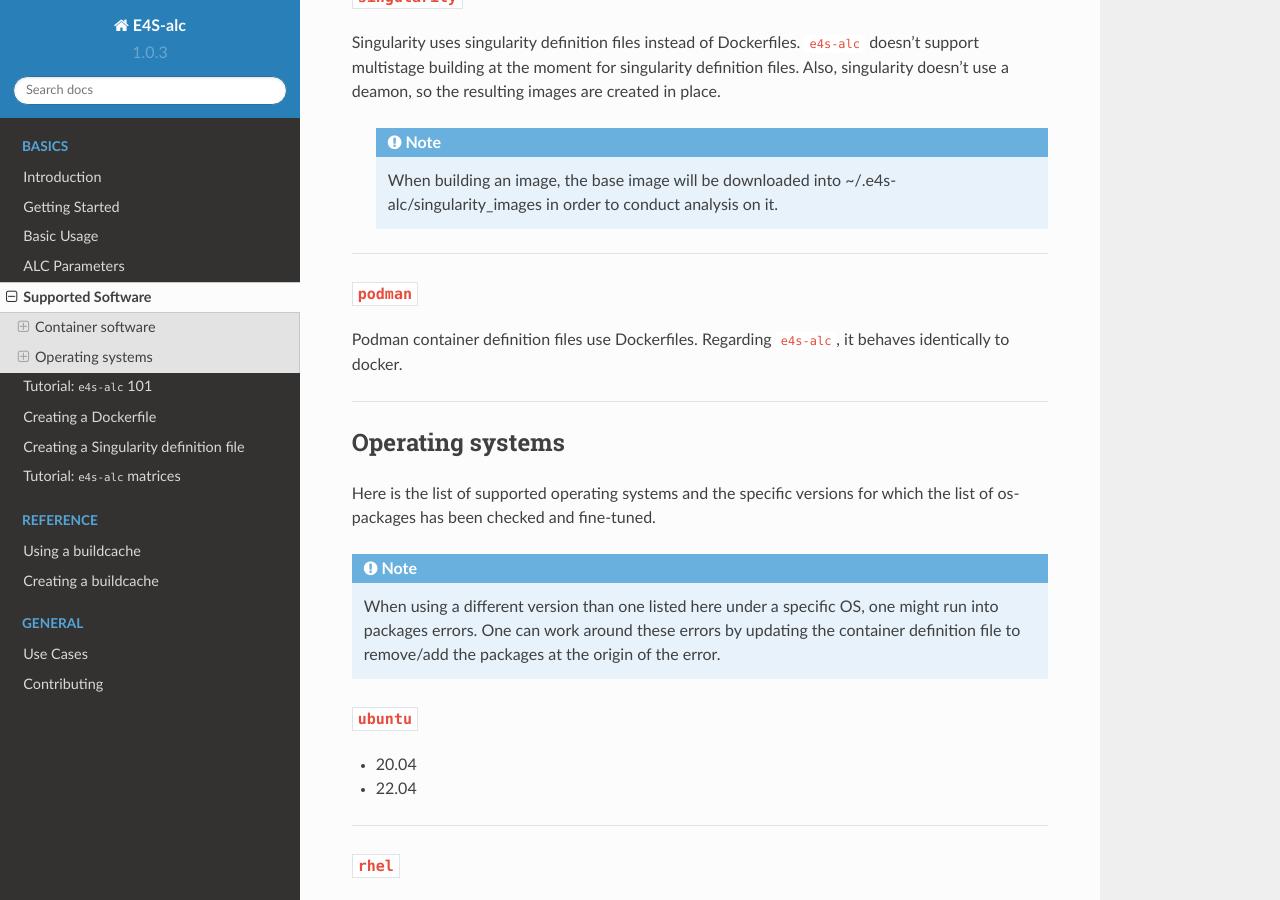
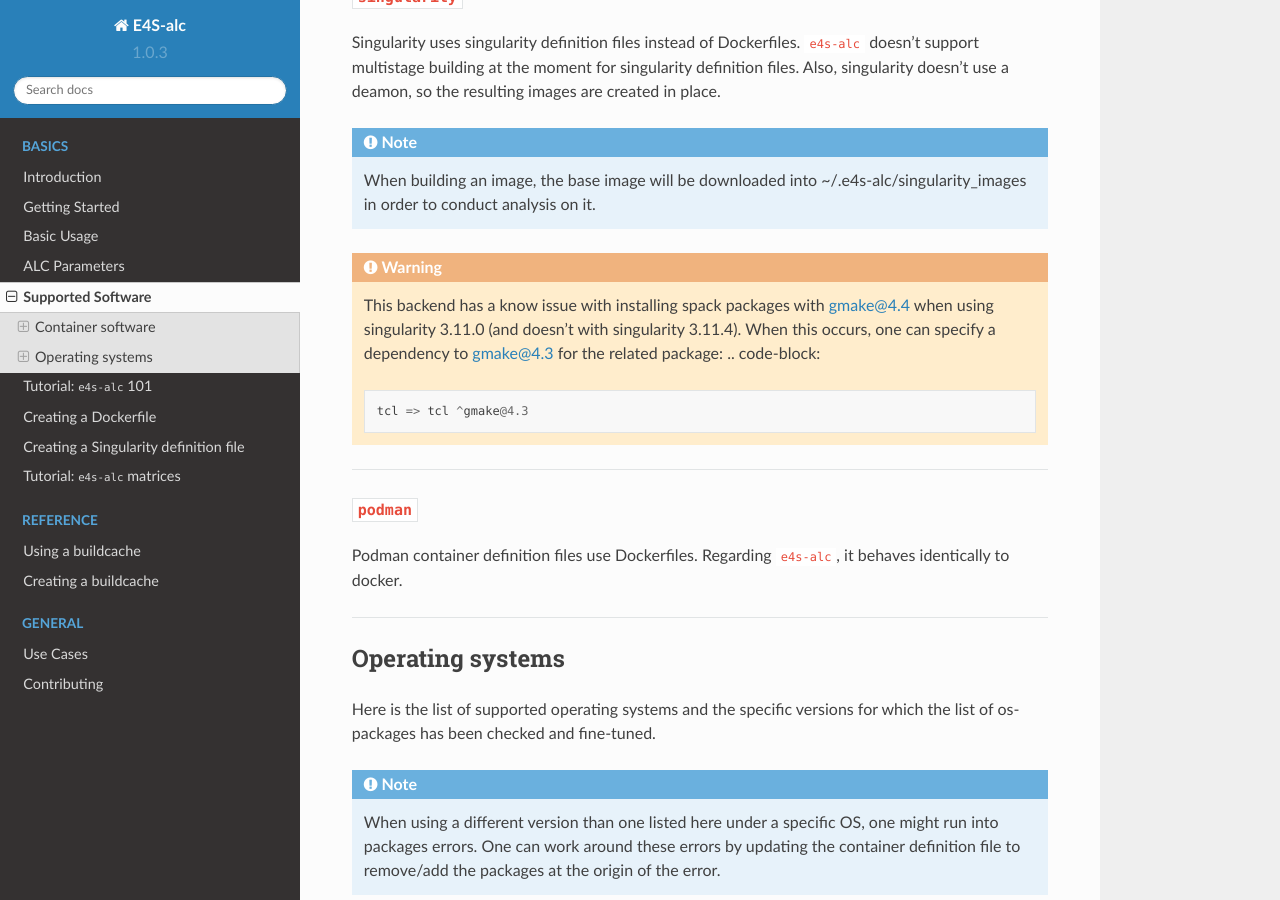
Before and after one commit to E4S-Project/e4s-alc, a Sphinx documentation site: the page built from docs/basics/supported_software.rst, in a window 1280 px wide and 900 px high, scrolled down 836 px. Built offline with Sphinx 7.4.7 and the Read the Docs theme 2.0.0, drawn with Linux system fonts in a browser that asks for light colours.

Commit message:
added warning for singularity issue

```diff
--- a/docs/basics/supported_software.rst
+++ b/docs/basics/supported_software.rst
@@ -28,9 +28,13 @@ Docker container definition files, or Dockerfiles are supported, and ``e4s-al``
 
 Singularity uses singularity definition files instead of Dockerfiles. ``e4s-alc`` doesn't support multistage building at the moment for singularity definition files. Also, singularity doesn't use a deamon, so the resulting images are created in place.
 
- .. note::
+.. note::
     When building an image, the base image will be downloaded into ~/.e4s-alc/singularity_images in order to conduct analysis on it.
 
+.. warning::
+    This backend has a know issue with installing spack packages with gmake@4.4 when using singularity 3.11.0 (and doesn't with singularity 3.11.4). When this occurs, one can specify a dependency to gmake@4.3 for the related package:
+    .. code-block::
+        tcl => tcl ^gmake@4.3
 ----
 
 ~~~~~~~~~
```
